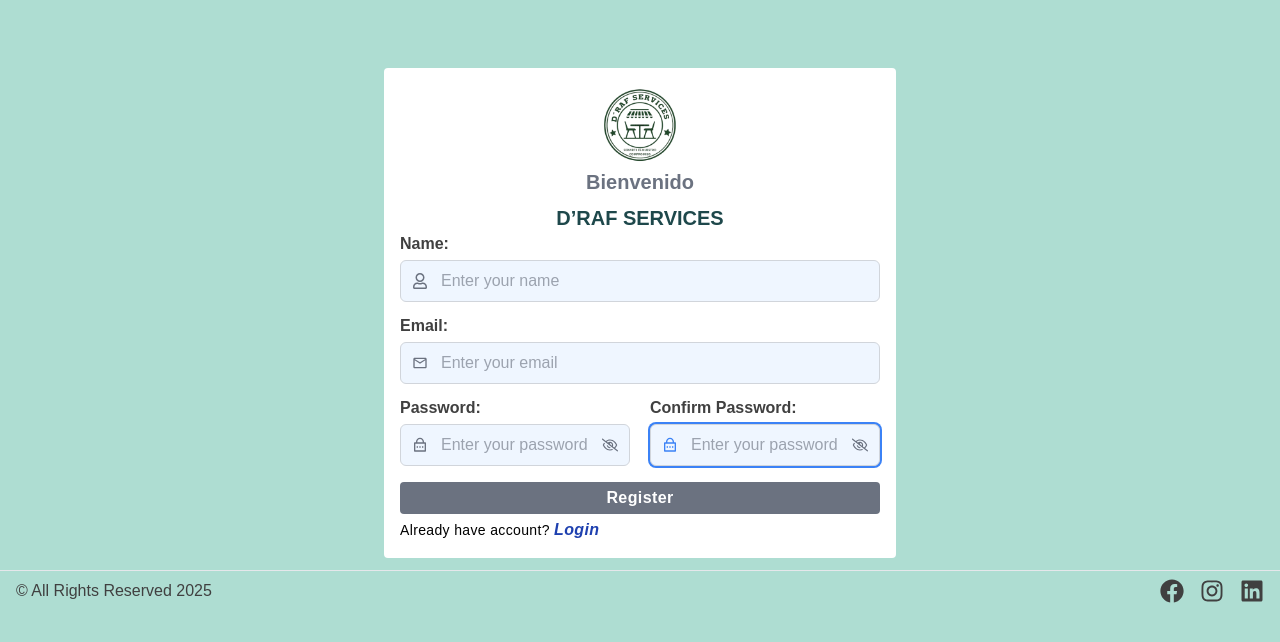
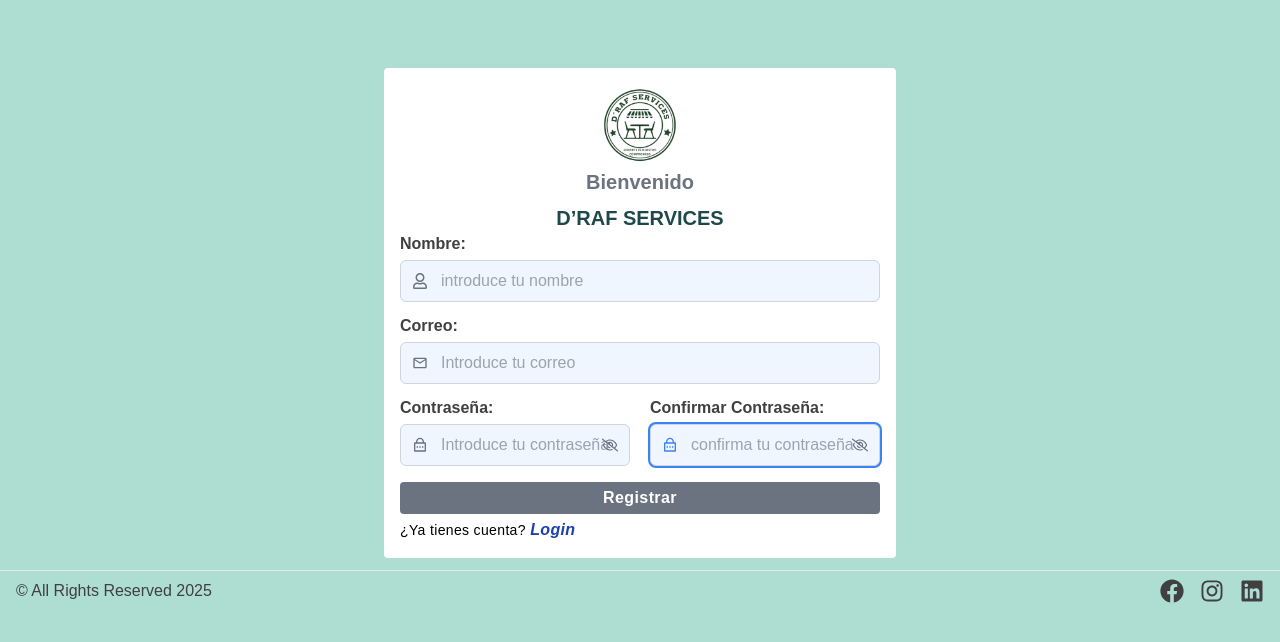
Before and after one commit to JoseChinola/Ecommerce, a React (Vite) app in the folder client/: page /register in a window 1280 px wide. Shown: the top 642 px of the page. Built offline with nearby package versions, Linux system fonts and the light colour scheme; no server answers.

Commit message:
ready register

```diff
--- a/client/src/pages/Register.jsx
+++ b/client/src/pages/Register.jsx
@@ -39,7 +39,9 @@ const Register = () => {
 
     const valideValue = Object.values(data).every(el => el)
 
-    const handleSubmit = async (data) => {
+    const handleSubmit = async (e) => {
+        e.preventDefault();
+
         if (data.password !== data.confirmPassword) {
             toast.error("Password and confirm password must be same");
             return;
@@ -86,7 +88,7 @@ const Register = () => {
 
                     {/* name input */}
                     <div className='grid gap-1'>
-                        <label htmlFor="name" className='font-semibold'>Name: </label>
+                        <label htmlFor="name" className='font-semibold'>Nombre: </label>
                         <div className="relative">
                             <input
                                 type="text"
@@ -96,7 +98,7 @@ const Register = () => {
                                 name='name'
                                 value={data.name}
                                 onChange={handleChange}
-                                placeholder='Enter your name'
+                                placeholder='introduce tu nombre'
                             />
                             <FaRegUser className="absolute left-3 top-1/2 transform -translate-y-1/2 text-gray-500 peer-focus:text-blue-500" />
                         </div>
@@ -105,7 +107,7 @@ const Register = () => {
 
                     {/* email input */}
                     <div className='grid gap-1'>
-                        <label htmlFor="email" className='font-semibold'>Email: </label>
+                        <label htmlFor="email" className='font-semibold'>Correo: </label>
                         <div className="relative">
                             <input
                                 type="email"
@@ -115,7 +117,7 @@ const Register = () => {
                                 name='email'
                                 value={data.email}
                                 onChange={handleChange}
-                                placeholder='Enter your email'
+                                placeholder='Introduce tu correo'
                             />
                             <MdOutlineMail className="absolute left-3 top-1/2 transform -translate-y-1/2 text-gray-500 peer-focus:text-blue-500" />
                         </div>
@@ -124,7 +126,7 @@ const Register = () => {
                     <div className='grid grid-cols-2 gap-5'>
                         {/* password input */}
                         <div className='grid gap-1'>
-                            <label htmlFor="password" className='font-semibold'>Password: </label>
+                            <label htmlFor="password" className='font-semibold'>Contraseña: </label>
                             <div className="relative">
                                 <input
                                     type={showPassword ? "text" : "password"}
@@ -134,7 +136,7 @@ const Register = () => {
                                     name='password'
                                     value={data.password}
                                     onChange={handleChange}
-                                    placeholder='Enter your password'
+                                    placeholder='Introduce tu contraseña'
                                 />
                                 <RiLockPasswordLine className="absolute left-3 top-1/2 transform -translate-y-1/2 text-gray-500 peer-focus:text-blue-500" />
                                 <div onClick={() => setShowPassword(preve => !preve)} className='cursor-pointer'>
@@ -152,7 +154,7 @@ const Register = () => {
 
                         {/* Confirm Password input */}
                         <div className='grid gap-1'>
-                            <label htmlFor="confirmPassword" className='font-semibold'>Confirm Password: </label>
+                            <label htmlFor="confirmPassword" className='font-semibold'>Confirmar Contraseña: </label>
                             <div className="relative">
                                 <input
                                     type={showPasswordConfirm ? "text" : "password"}
@@ -162,7 +164,7 @@ const Register = () => {
                                     name='confirmPassword'
                                     value={data.confirmPassword}
                                     onChange={handleChange}
-                                    placeholder='Enter your password'
+                                    placeholder='confirma tu contraseña'
                                 />
                                 <RiLockPasswordLine className="absolute left-3 top-1/2 transform -translate-y-1/2 text-gray-500 peer-focus:text-blue-500" />
                                 <div onClick={() => setShowPasswordConfirm(preve => !preve)} className='cursor-pointer'>
@@ -180,12 +182,12 @@ const Register = () => {
 
                     </div>
                     <button disabled={!valideValue} className={`${valideValue ? "bg-green-800 hover:bg-green-600" : "bg-gray-500"}  text-white py-1 rounded font-semibold mt-1 tracking-wide w-full`}>
-                        Register
+                        Registrar
                     </button>
                 </form>
 
                 <p className="text-sm font-medium tracking-wide text-black mt-1">
-                    Already have account? <Link to={"/login"} className="font-semibold italic text-base hover:underline hover:text-blue-600 text-blue-800">Login</Link>
+                    ¿Ya tienes cuenta? <Link to={"/login"} className="font-semibold italic text-base hover:underline hover:text-blue-600 text-blue-800">Login</Link>
                 </p>
             </div>
         </section>
```
Also changed, not shown: 1 other file (tests, documents, lock files or other folders). Lines whose indentation alone changed are shown as unchanged.
